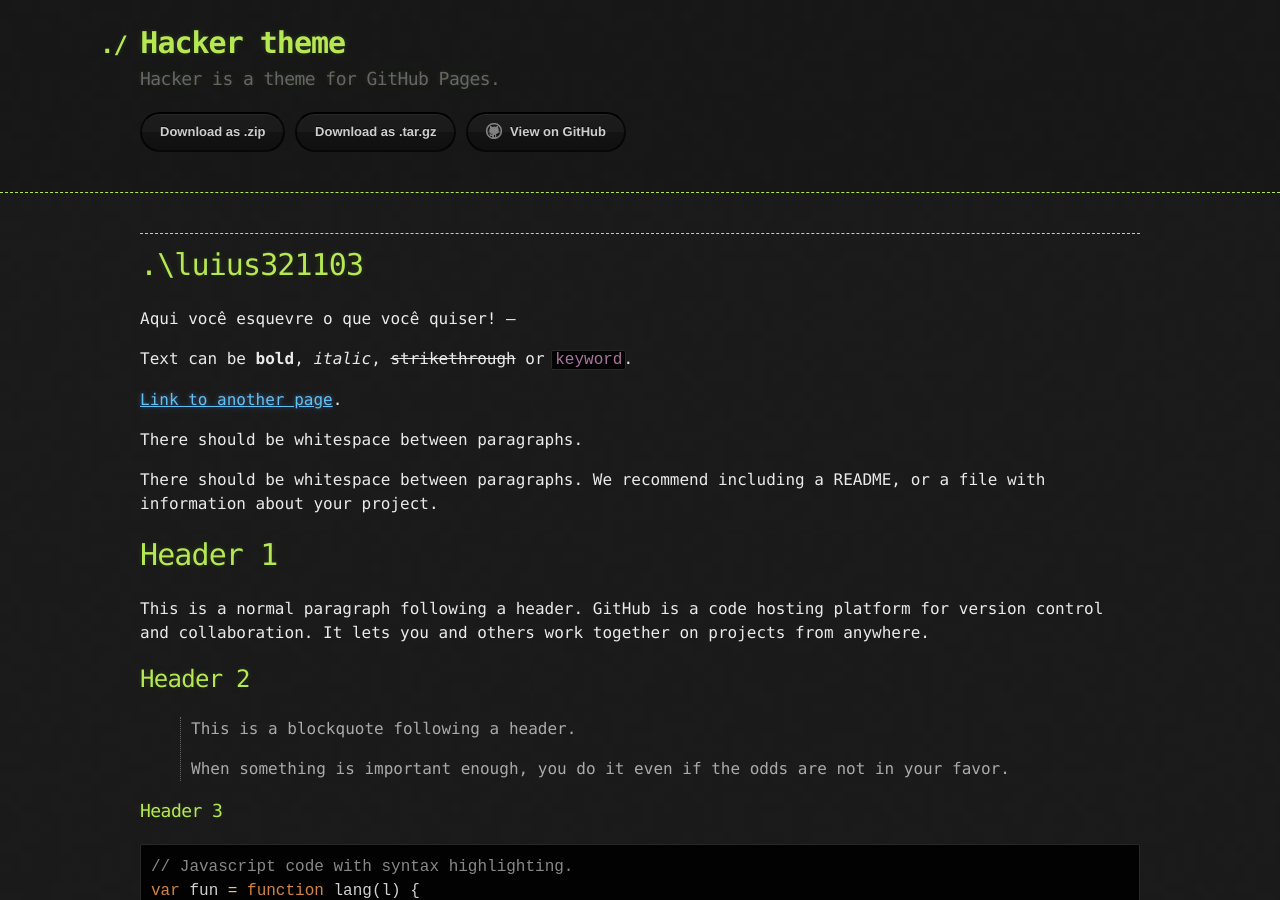
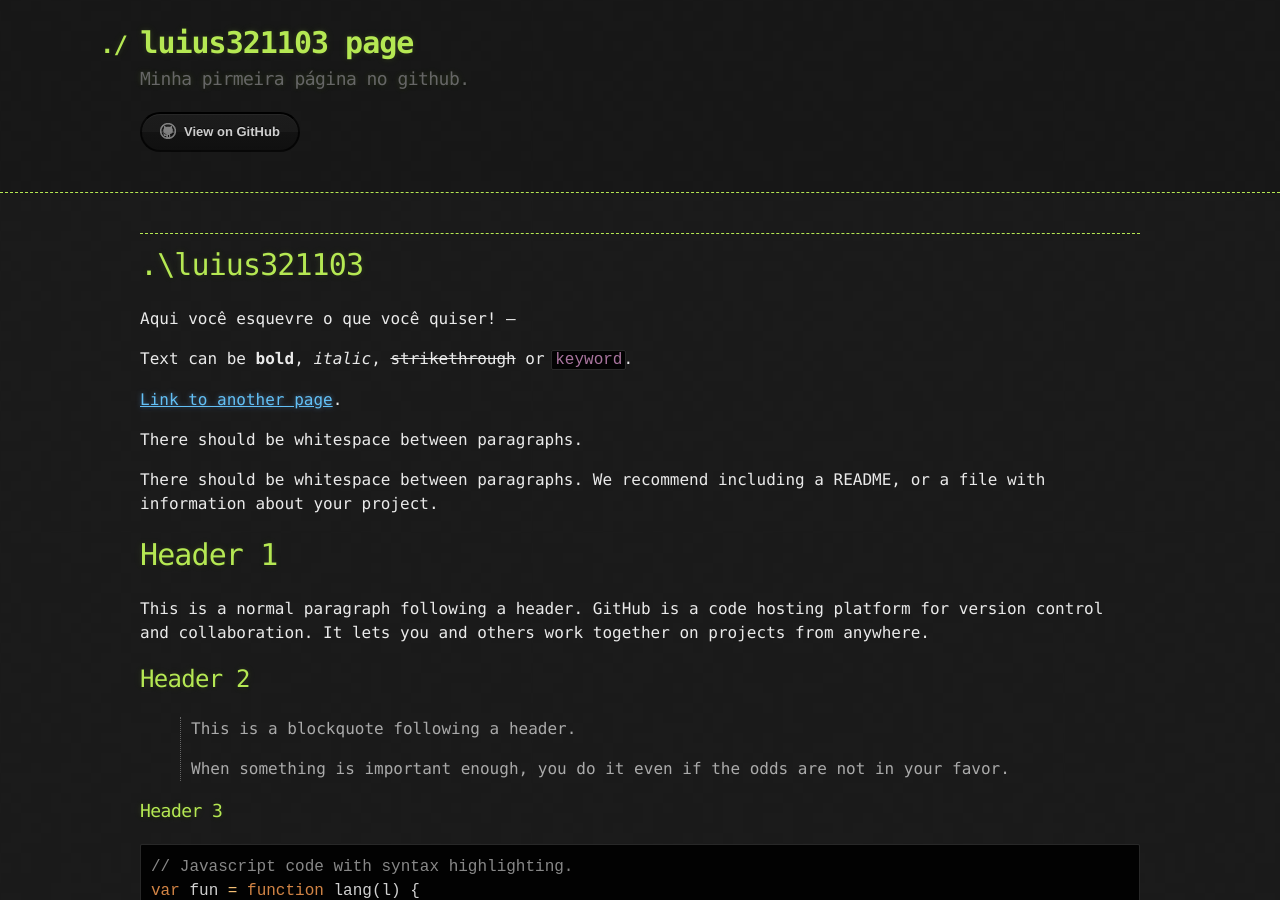
Before and after one commit to LuisArturCorreia2002/luius321103.github.io, a Jekyll site: the page built from index.md, in a window 1280 px wide and 900 px high. Built offline with Jekyll 4.4.1, drawn with Linux system fonts in a browser that asks for light colours.

Commit message:
Atualização do _config.yml

```diff
--- a/_config.yml
+++ b/_config.yml
@@ -1,5 +1,5 @@
-title: Hacker theme
-description: Hacker is a theme for GitHub Pages.
-show_downloads: true
+title: luius321103 page
+description: Minha pirmeira página no github.
+show_downloads: false
 google_analytics:
 theme: jekyll-theme-hacker
```
